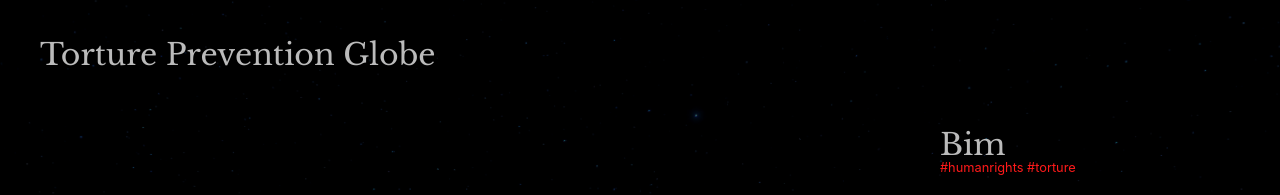
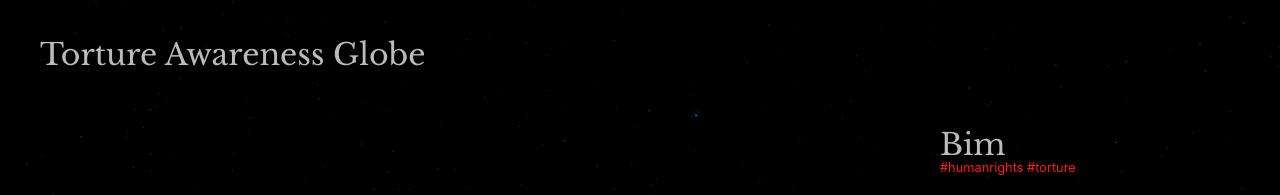
Before and after one commit to LinkPact/OH2017Malmo, a plain HTML site: page src/index.html in a window 1280 px wide. Shown: the top 195 px of the page. Drawn offline with nearby package versions, Linux system fonts and the light colour scheme; files whose address does not match are found by name.

Commit message:
Name change to torture awareness globe

```diff
--- a/src/index.html
+++ b/src/index.html
@@ -95,7 +95,7 @@
     <body>
         <div id="container"></div>
         <div id="title">
-            Torture Prevention Globe
+            Torture Awareness Globe
         </div>
         <div id="info">
         </div>
```
